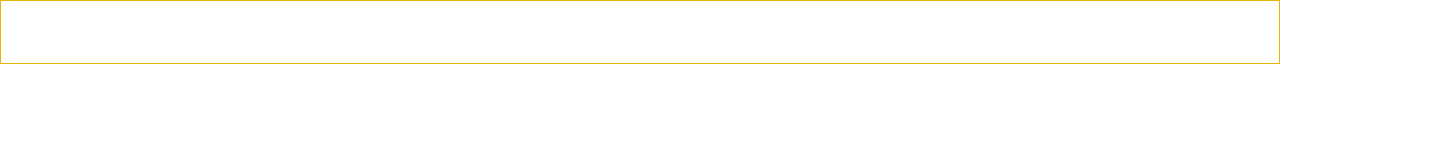
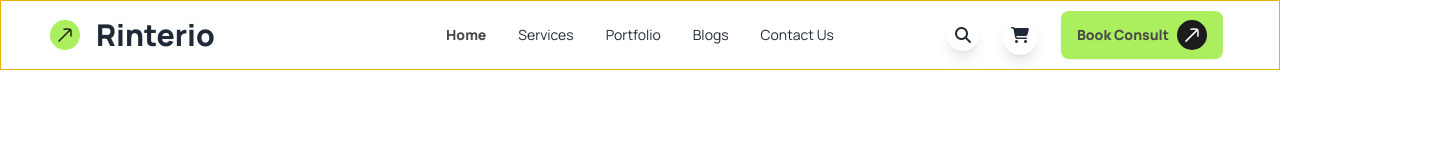
Before and after one commit to Abdus-Salam-814/Rinterio, a plain HTML site: page index.html in a window 1280 px wide. Shown: the whole page, 1450 px wide, since content can reach past the window. Drawn offline with nearby package versions, Linux system fonts and the light colour scheme.

Commit message:
i added navbar here

```diff
--- a/index.html
+++ b/index.html
@@ -16,6 +16,10 @@
     <link rel="preconnect" href="https://fonts.gstatic.com" crossorigin>
     <link href="https://fonts.googleapis.com/css2?family=Manrope:wght@200..800&display=swap" rel="stylesheet">
 
+
+    <!-- Font Icon -->
+    <script src="https://kit.fontawesome.com/df6f295a11.js" crossorigin="anonymous"></script>
+
     <!-- Coustom CSS link -->
     <script>
       tailwind.config = {
@@ -23,7 +27,9 @@
           extend: {
             colors: {
               clifford: '#da373d',
-              salam: '#ffff',
+              'first-btn': '#ABEF5F',
+              'second-btn': '#1C1C1C',
+              'text-color-1': '#494949',
             },
             fontFamily:{
               manrope:  '"Manrope", sans-serif',
@@ -37,14 +43,84 @@
 
 
 </head>
-<body>
+<body class="font-manrope">
 
     <!-- header Section  -->
     <header class="container mx-auto px-6 min-h-16 border  border-yellow-500">
 
       <!-- Navbar started here -->
       <nav>
+        <div class="navbar bg-base-100">
+          <div class="navbar-start">
+            <div class="btn btn-ghost text-xl">
 
+              <a class="flex justify-center items-center gap-4" href="./index.html" >
+                <span class="bg-first-btn p-2 rounded-full">
+                  <svg xmlns="http://www.w3.org/2000/svg" width="14" height="14" viewBox="0 0 14 14" fill="none">
+                <path d="M12.007 2.05932L1.0033 13.0557" stroke="#1C1C1C" stroke-width="1.5" stroke-linecap="round"/>
+                <path d="M6.00728 1.18866C6.00728 1.18866 11.6409 0.715645 12.4957 1.57084C13.3503 2.42604 12.8734 8.05944 12.8734 8.05944" stroke="#1C1C1C" stroke-width="1.5" stroke-linecap="round" stroke-linejoin="round"/>
+              </svg>
+            </span> <span class="font-extrabold text-3xl">Rinterio</span>
+            </a>
+
+            </div>
+          </div>
+
+          <div class="navbar-center  hidden lg:flex">
+            <ul class="menu menu-horizontal px-1">
+              <li class="font-extrabold text-text-color-1"><a>Home</a></li>
+              <li><a>Services</a></li>
+              <li><a>Portfolio</a></li>
+              <li><a>Blogs</a></li>
+              <li><a>Contact Us</a></li>
+
+            </ul>
+          </div>
+          <div class="navbar-end space-x-6">
+            <div class="hidden md:block">
+
+              <div class="flex justify-center items-center gap-6">
+                <a class="bg-white p-2 rounded-full shadow-lg  flex items-center justify-center" href="#"><i class="fa-solid fa-magnifying-glass"></i></a>
+                <a class="bg-white p-2 rounded-full shadow-lg lex items-center justify-center" href="#"><i class="fa-solid fa-cart-shopping"></i></a>
+                <a class="btn border-none hover:text-slate-700  flex justify-center items-center bg-first-btn text-text-color-1 font-extrabold">
+                  <span>Book Consult</span> <span class="bg-second-btn p-2 rounded-full">
+                    <svg xmlns="http://www.w3.org/2000/svg" width="14" height="14" viewBox="0 0 14 14" fill="none">
+                      <path d="M12.0109 2.10278L1.00728 13.0991" stroke="white" stroke-width="1.5" stroke-linecap="round"/>
+                      <path d="M6.01123 1.23212C6.01123 1.23212 11.6449 0.759102 12.4996 1.6143C13.3542 2.4695 12.8773 8.10289 12.8773 8.10289" stroke="white" stroke-width="1.5" stroke-linecap="round" stroke-linejoin="round"/>
+                    </svg>
+                  </span>
+                </a>
+              </div>
+
+            </div>
+            <div class="dropdown">
+              <div tabindex="0" role="button" class="btn  lg:hidden">
+                <svg
+                  xmlns="http://www.w3.org/2000/svg"
+                  class="h-5 w-5"
+                  fill="none"
+                  viewBox="0 0 24 24"
+                  stroke="currentColor">
+                  <path
+                    stroke-linecap="round"
+                    stroke-linejoin="round"
+                    stroke-width="2"
+                    d="M4 6h16M4 12h8m-8 6h16" />
+                </svg>
+              </div>
+              <ul
+                tabindex="0"
+                class="menu menu-sm dropdown-content bg-base-100 rounded-box z-[1] mt-3 w-52 p-2 shadow">
+                <li><a>Home</a></li>
+                <li><a>Services</a></li>
+                <li><a>Portfolio</a></li>
+                <li><a>Blogs</a></li>
+                <li><a>Contact Us</a></li>
+
+              </ul>
+            </div>
+          </div>
+        </div>
       </nav>
       <!-- Navbar ends here -->
 
```
